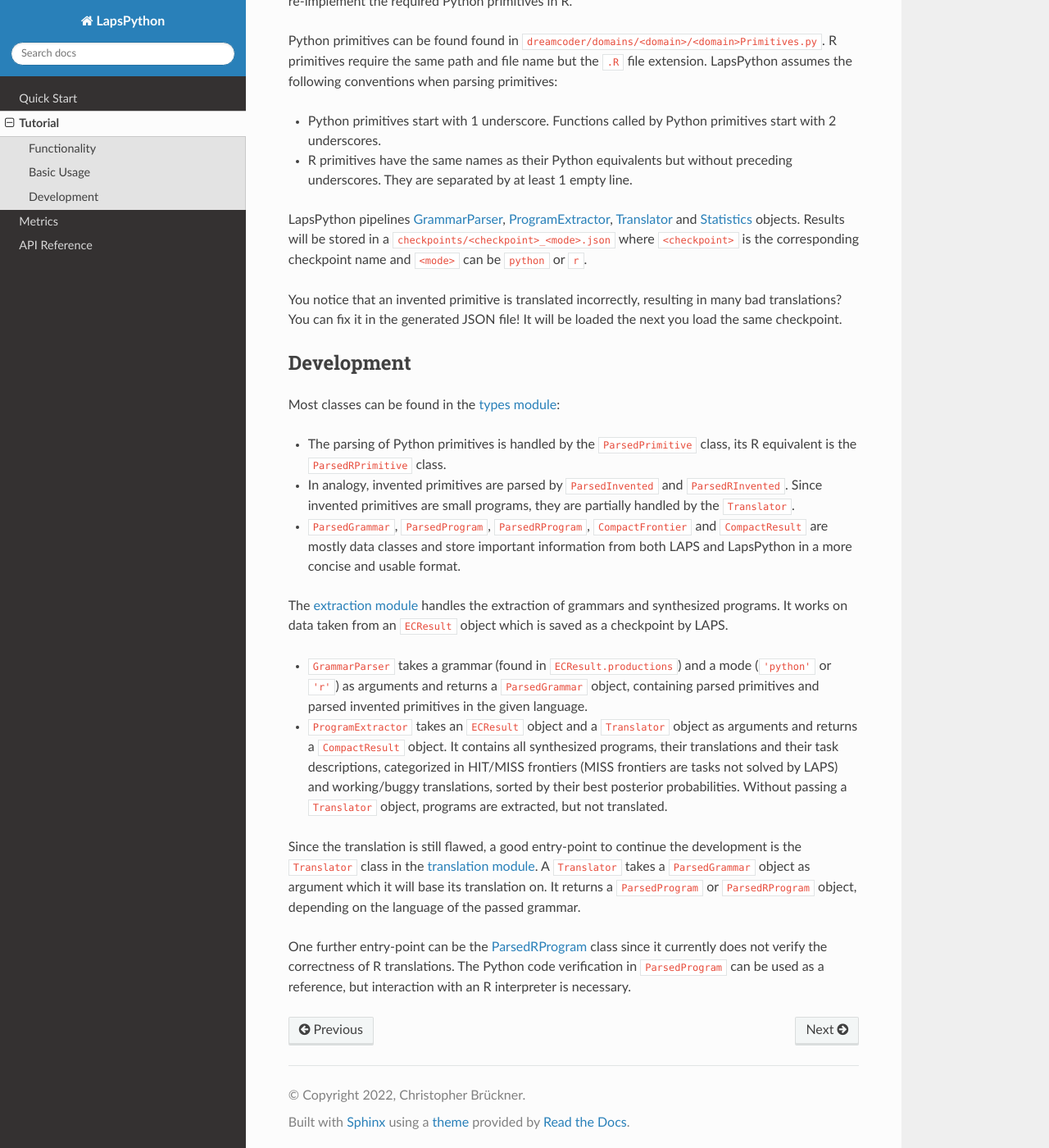
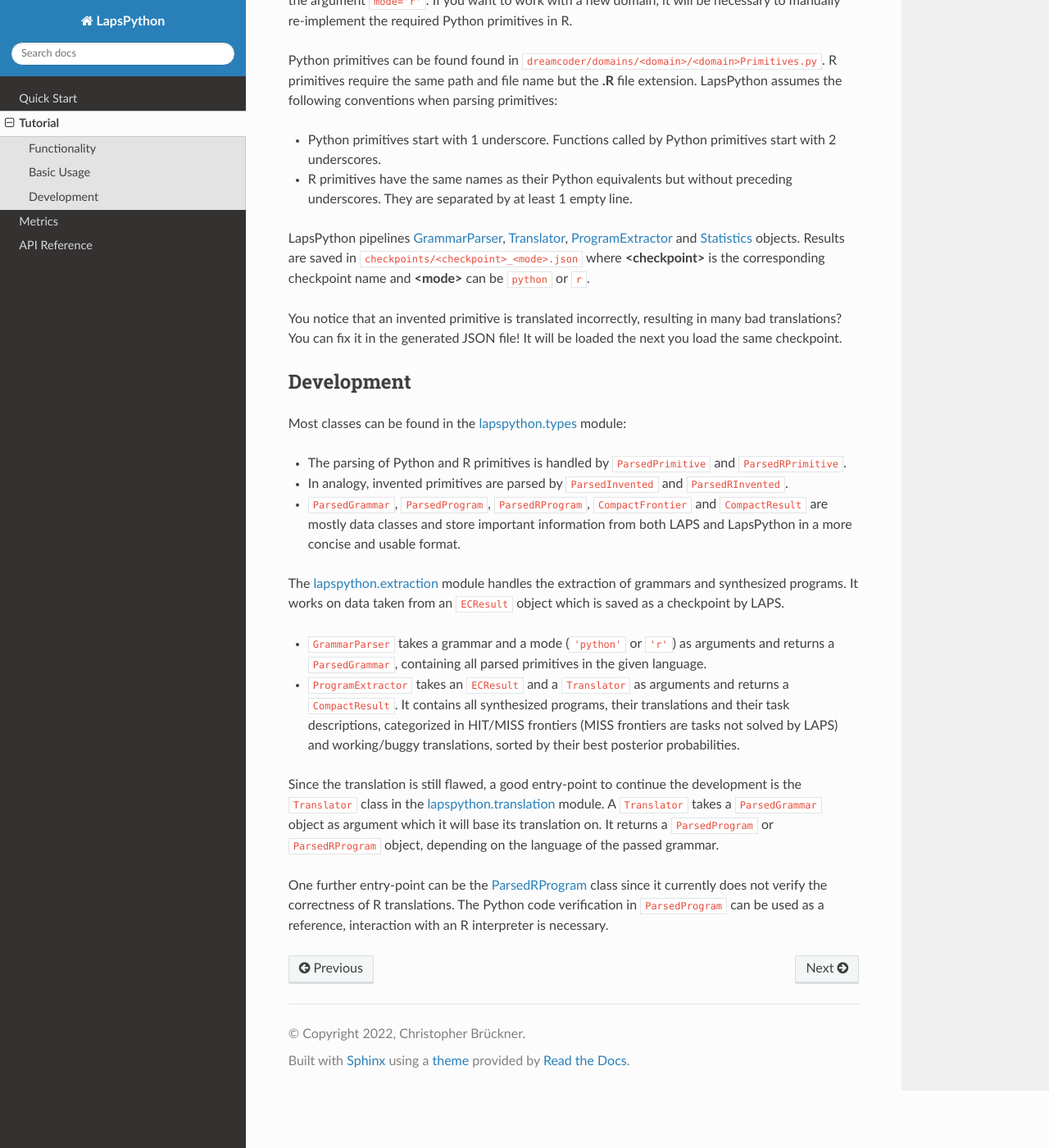
Before and after one commit to pvs-hd-tea/LapsPython, a Sphinx documentation site: the page built from docs/source/tutorial.rst, in a window 1280 px wide and 1400 px high, scrolled down 1294 px. Shown: the whole window at 82% size. Built offline with Sphinx 7.4.7 and the Read the Docs theme 2.0.0, drawn with Linux system fonts in a browser that asks for light colours; some of the changed text lies outside the part shown.

```diff
--- a/docs/source/index.rst
+++ b/docs/source/index.rst
@@ -42,7 +42,8 @@
 .. sidebar-links::
 
    GitHub Repository <https://github.com/pvs-hd-tea/LapsPython>
-   Test Coverage Report </LapsPython/coverage#https://>
+   Test Coverage Report </LapsPython/coverage#http://>
+   Presentations </LapsPython/presentations#http://>
 
 References
 ----------
--- a/docs/source/tutorial.rst
+++ b/docs/source/tutorial.rst
@@ -16,9 +16,9 @@
 
 This is where LapsPython comes into play. It can either be injected directly into the LAPS code and work with the constructed "ECResult" object, or simply load an arbitrary checkpoint. It will execute the following analoguous steps:
 
-#. The Python/R implementations of all primitives in the library are loaded.
-#. The invented primitives are translated.
-#. The synthesized programs are translated. The correctness of the translations is verified using the same input-output examples.
+#. The Python/R implementations of all pre-implemented primitives in the grammar are parsed.
+#. A translator is initialized using the parsed implementations as "backend" and translates the invented primitives.
+#. The synthesized programs are extracted and translated. The correctness of these translations is verified using the same input-output examples.
 #. Results are stored in a JSON file: The entire grammar including Python/R translations and all synthesized programs including the correct translation with the largest posterior probability as well as the incorrect translation with the largest posterior probability, if these exist.
 #. Descriptive statistics are computed: How many translations are correct, how many tasks are solved (i.e., have at least 1 correct translation), the min/max/mean/median percentage of correct translations per task.
 
@@ -30,29 +30,29 @@
 
 By default, LapsPython translates to Python. Alternatively, translation to R is possible by passing the argument ``mode='r'``. If you want to work with a new domain, it will be necessary to manually re-implement the required Python primitives in R.
 
-Python primitives can be found found in ``dreamcoder/domains/<domain>/<domain>Primitives.py``. R primitives require the same path and file name but the ``.R`` file extension. LapsPython assumes the following conventions when parsing primitives:
+Python primitives can be found found in ``dreamcoder/domains/<domain>/<domain>Primitives.py``. R primitives require the same path and file name but the **.R** file extension. LapsPython assumes the following conventions when parsing primitives:
 
 * Python primitives start with 1 underscore. Functions called by Python primitives start with 2 underscores.
 * R primitives have the same names as their Python equivalents but without preceding underscores. They are separated by at least 1 empty line.
 
-LapsPython pipelines :doc:`GrammarParser <api/lapspython.extraction>`, :doc:`ProgramExtractor <api/lapspython.extraction>`, :doc:`Translator <api/lapspython.translation>` and :doc:`Statistics <api/lapspython.stats>` objects. Results will be stored in a ``checkpoints/<checkpoint>_<mode>.json`` where ``<checkpoint>`` is the corresponding checkpoint name and ``<mode>`` can be ``python`` or ``r``.
+LapsPython pipelines :doc:`GrammarParser <api/lapspython.extraction>`, :doc:`Translator <api/lapspython.translation>`, :doc:`ProgramExtractor <api/lapspython.extraction>` and :doc:`Statistics <api/lapspython.stats>` objects. Results are saved in ``checkpoints/<checkpoint>_<mode>.json`` where **<checkpoint>** is the corresponding checkpoint name and **<mode>** can be ``python`` or ``r``.
 
 You notice that an invented primitive is translated incorrectly, resulting in many bad translations? You can fix it in the generated JSON file! It will be loaded the next you load the same checkpoint.
 
 Development
 -----------
 
-Most classes can be found in the :doc:`types module <api/lapspython.types>`:
+Most classes can be found in the :doc:`lapspython.types <api/lapspython.types>` module:
 
-* The parsing of Python primitives is handled by the ``ParsedPrimitive`` class, its R equivalent is the ``ParsedRPrimitive`` class.
-* In analogy, invented primitives are parsed by ``ParsedInvented`` and ``ParsedRInvented``. Since invented primitives are small programs, they are partially handled by the ``Translator``.
+* The parsing of Python and R primitives is handled by ``ParsedPrimitive`` and ``ParsedRPrimitive``.
+* In analogy, invented primitives are parsed by ``ParsedInvented`` and ``ParsedRInvented``.
 * ``ParsedGrammar``, ``ParsedProgram``, ``ParsedRProgram``, ``CompactFrontier`` and ``CompactResult`` are mostly data classes and store important information from both LAPS and LapsPython in a more concise and usable format.
 
-The :doc:`extraction module <api/lapspython.extraction>` handles the extraction of grammars and synthesized programs. It works on data taken from an ``ECResult`` object which is saved as a checkpoint by LAPS.
+The :doc:`lapspython.extraction <api/lapspython.extraction>` module handles the extraction of grammars and synthesized programs. It works on data taken from an ``ECResult`` object which is saved as a checkpoint by LAPS.
 
-* ``GrammarParser`` takes a grammar (found in ``ECResult.productions``) and a mode (``'python'`` or ``'r'``) as arguments and returns a ``ParsedGrammar`` object, containing parsed primitives and parsed invented primitives in the given language.
-* ``ProgramExtractor`` takes an ``ECResult`` object and a ``Translator`` object as arguments and returns a ``CompactResult`` object. It contains all synthesized programs, their translations and their task descriptions, categorized in HIT/MISS frontiers (MISS frontiers are tasks not solved by LAPS) and working/buggy translations, sorted by their best posterior probabilities. Without passing a ``Translator`` object, programs are extracted, but not translated.
+* ``GrammarParser`` takes a grammar and a mode (``'python'`` or ``'r'``) as arguments and returns a ``ParsedGrammar``, containing all parsed primitives in the given language.
+* ``ProgramExtractor`` takes an ``ECResult`` and a ``Translator`` as arguments and returns a ``CompactResult``. It contains all synthesized programs, their translations and their task descriptions, categorized in HIT/MISS frontiers (MISS frontiers are tasks not solved by LAPS) and working/buggy translations, sorted by their best posterior probabilities.
 
-Since the translation is still flawed, a good entry-point to continue the development is the ``Translator`` class in the :doc:`translation module <api/lapspython.translation>`. A ``Translator`` takes a ``ParsedGrammar`` object as argument which it will base its translation on. It returns a ``ParsedProgram`` or ``ParsedRProgram`` object, depending on the language of the passed grammar.
+Since the translation is still flawed, a good entry-point to continue the development is the ``Translator`` class in the :doc:`lapspython.translation <api/lapspython.translation>` module. A ``Translator`` takes a ``ParsedGrammar`` object as argument which it will base its translation on. It returns a ``ParsedProgram`` or ``ParsedRProgram`` object, depending on the language of the passed grammar.
 
-One further entry-point can be the :doc:`ParsedRProgram <api/lapspython.types>` class since it currently does not verify the correctness of R translations. The Python code verification in ``ParsedProgram`` can be used as a reference, but interaction with an R interpreter is necessary.
+One further entry-point can be the :doc:`ParsedRProgram <api/lapspython.types>` class since it currently does not verify the correctness of R translations. The Python code verification in ``ParsedProgram`` can be used as a reference, interaction with an R interpreter is necessary.
```
Also changed, not shown: 8 other files.
